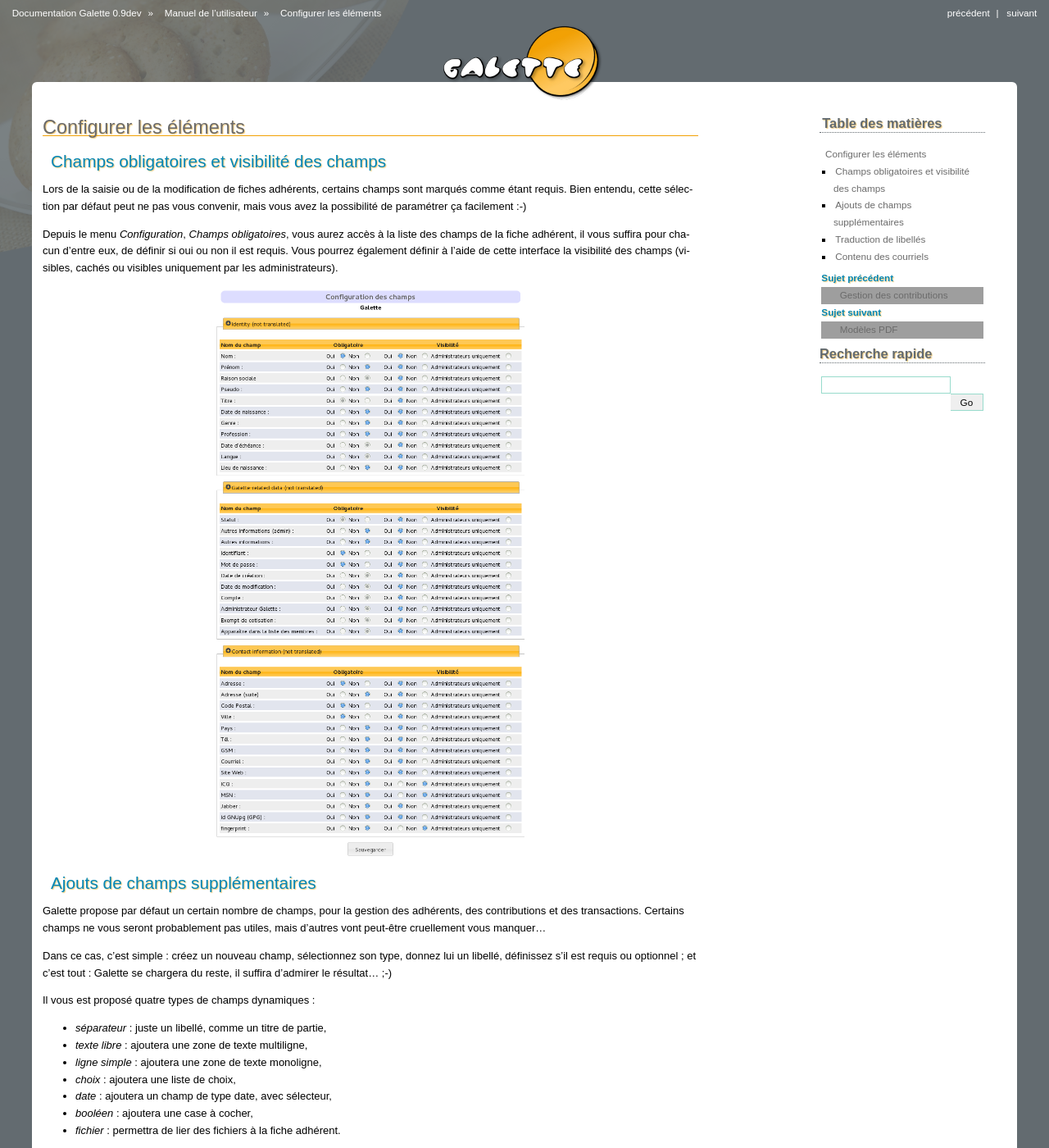
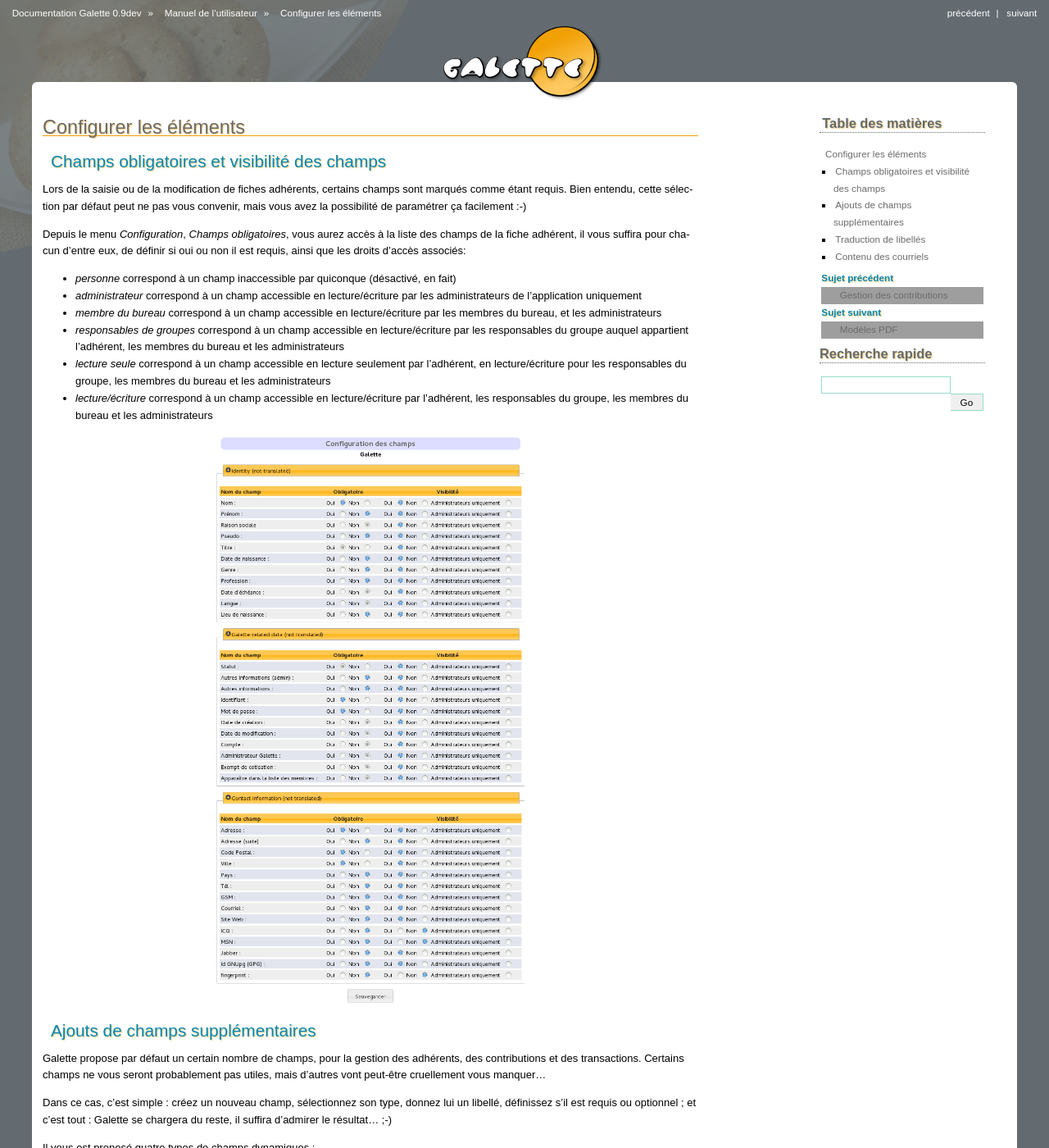
Before and after one commit to galette/galettedoc, a Sphinx documentation site: the page built from source/usermanual/configuration.rst, in a window 1280 px wide and 1400 px high. Shown: the whole window at 82% size. Built offline with Sphinx 7.4.7, drawn with Linux system fonts in a browser that asks for light colours; some of the changed text lies outside the part shown; grey boxes are pictures that could not be loaded.

Commit message:
description des nouvelles modalités de contrôle d'accès des champs

```diff
--- a/source/usermanual/configuration.rst
+++ b/source/usermanual/configuration.rst
@@ -9,7 +9,14 @@
 
 Lors de la saisie ou de la modification de fiches adhérents, certains champs sont marqués comme étant requis. Bien entendu, cette sélection par défaut peut ne pas vous convenir, mais vous avez la possibilité de paramétrer ça facilement :-)
 
-Depuis le menu `Configuration`, `Champs obligatoires`, vous aurez accès à la liste des champs de la fiche adhérent, il vous suffira pour chacun d'entre eux, de définir si oui ou non il est requis. Vous pourrez également définir à l'aide de cette interface la visibilité des champs (visibles, cachés ou visibles uniquement par les administrateurs).
+Depuis le menu `Configuration`, `Champs obligatoires`, vous aurez accès à la liste des champs de la fiche adhérent, il vous suffira pour chacun d'entre eux, de définir si oui ou non il est requis, ainsi que les droits d'accès associés:
+
+* `personne` correspond à un champ inaccessible par quiconque (désactivé, en fait)
+* `administrateur` correspond à un champ accessible en lecture/écriture par les administrateurs de l'application uniquement
+* `membre du bureau` correspond à un champ accessible en lecture/écriture par les membres du bureau, et les administrateurs
+* `responsables de groupes` correspond à un champ accessible en lecture/écriture par les responsables du groupe auquel appartient l'adhérent, les membres du bureau et les administrateurs
+* `lecture seule` correspond à un champ accessible en lecture seulement par l'adhérent, en lecture/écriture pour les responsables du groupe, les membres du bureau et les administrateurs
+* `lecture/écriture` correspond à un champ accessible en lecture/écriture par l'adhérent, les responsables du groupe, les membres du bureau et les administrateurs
 
 .. image:: ../_styles/static/images/usermanual/fields_config.png
    :scale: 50%
@@ -38,7 +45,7 @@
 
 * choisir si le champ est visible par tous ou uniquement aux administrateurs,
 * rendre le champ obligatoire,
-* définir sa visibilité (tout le monde, membres de l'équipe ou administrateurs).
+* définir ses droits d'accès, suivant les mêmes modalités que pour les champs du cœur
 
 .. image:: ../_styles/static/images/usermanual/champs_dynamiques_rendu.png
    :scale: 50%
```
